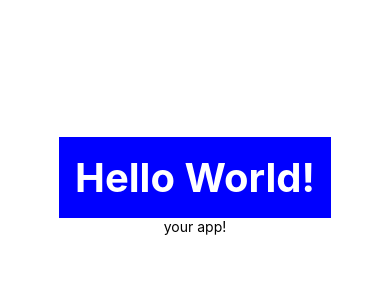
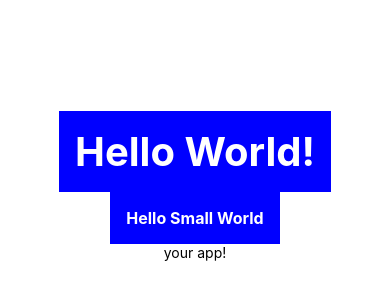
Before and after one commit to Yuki-Okamoto476/AwesomeProject, a React Native app: screen / in a window 390 px wide. Shown: the part 236-536 px from the top of the page. Built offline with nearby package versions, Linux system fonts and the light colour scheme.

Commit message:
Give style props

```diff
--- a/App.jsx
+++ b/App.jsx
@@ -7,6 +7,7 @@ export default function App() {
   return (
     <View style={styles.container}>
       <Hello bang>World</Hello>
+      <Hello style={{ fontSize: 16 }}>Small World</Hello>
       <Text>your app!</Text>
       <StatusBar style="auto" />
     </View>
--- a/src/components/Hello.jsx
+++ b/src/components/Hello.jsx
@@ -1,12 +1,15 @@
-import React from 'react';
-import { View, Text, StyleSheet } from 'react-native';
-import { string, bool } from 'prop-types';
+import React from "react";
+import { View, Text, StyleSheet } from "react-native";
+import { string, bool, shape } from "prop-types";
 
 function Hello(props) {
-    const { children, bang } = props;
+  const { children, bang, style } = props;
   return (
     <View>
-            <Text style={styles.text}>Hello {children}{bang ? '!' : ''}</Text>
+      <Text style={[styles.text, style]}>
+        Hello {children}
+        {bang ? "!" : ""}
+      </Text>
     </View>
   );
 }
@@ -14,20 +17,22 @@ function Hello(props) {
 Hello.propTypes = {
   children: string.isRequired,
   bang: bool,
-}
+  style: shape(),
+};
 
 Hello.defaultProps = {
   bang: false,
-}
+  style: null,
+};
 
 const styles = StyleSheet.create({
   text: {
-        color: '#fff',
-        backgroundColor: 'blue',
+    color: "#fff",
+    backgroundColor: "blue",
     fontSize: 40,
-        fontWeight: 'bold',
+    fontWeight: "bold",
     padding: 16,
-    }
-})
+  },
+});
 
 export default Hello;
```
Lines whose indentation alone changed are shown as unchanged.
